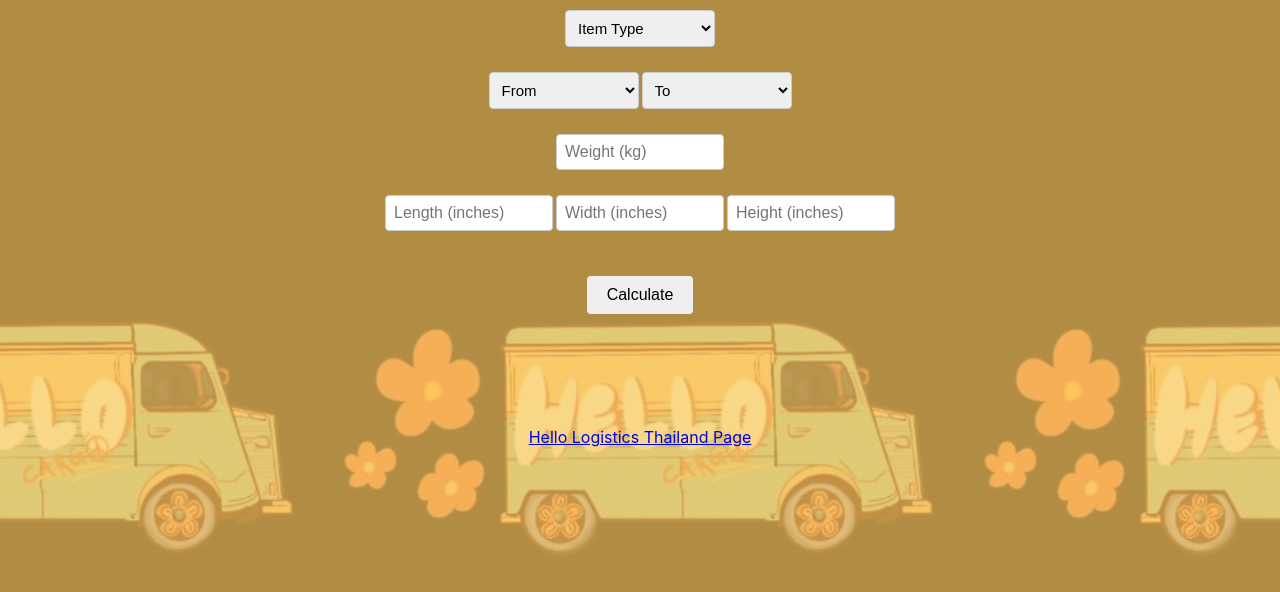
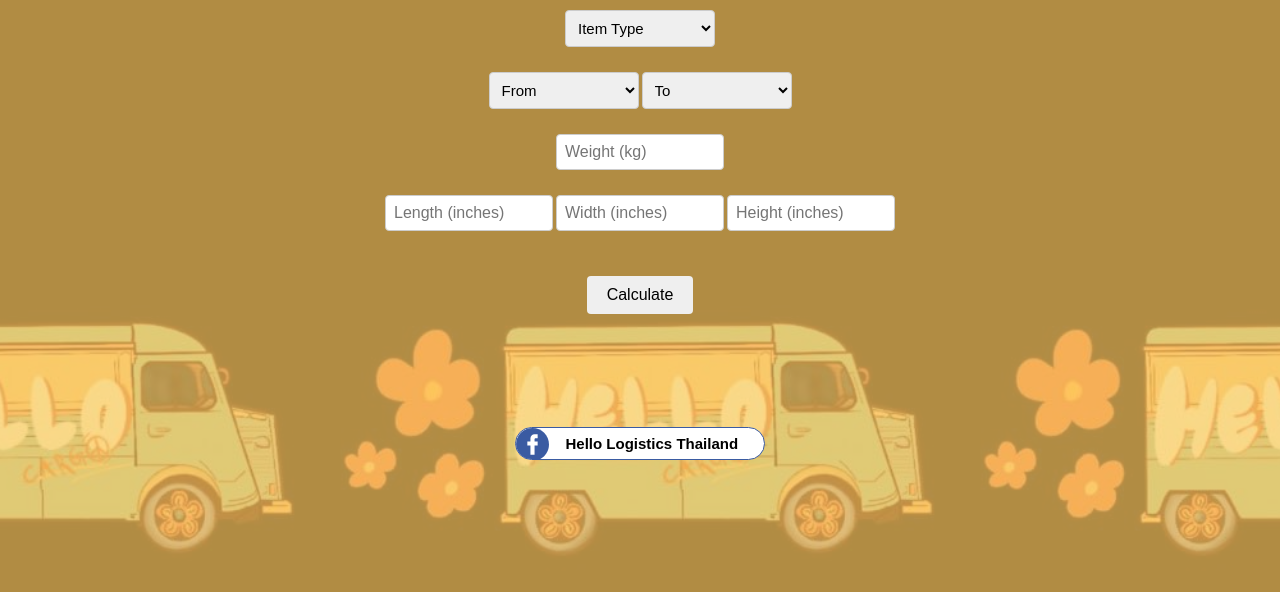
Before and after one commit to HelloHello1020/1-pcs-estimate-cost-calculator, a React (Create React App) app: page / in a window 1280 px wide. Shown: the top 592 px of the page. Built offline with nearby package versions, Linux system fonts and the light colour scheme.

Commit message:
website v14

```diff
--- a/src/App.js
+++ b/src/App.js
@@ -3,7 +3,7 @@
 
 function App() {
   const itemOptions = ["Phone", "Laptop/Macbook", "Printer", "Tablet/IPad", "Monitor", "CPU", "TV", "Air Cooler", "Air Fryer", "Guitar", "Others"]
-  const locationOptions = ['Maesot', 'Yangon', 'Mandalay', 'Chiang Mai', 'Myawaddy', 'Bangkok'];
+  const locationOptions = ['Maesot', 'Yangon', 'Mandalay', 'Chiang Mai', 'Myawaddy', 'Bangkok', "Samut Sakhon", "Nakhon Phanom", "Phetchaburi", "Ranong", "Nakhon Sawan", "Ratchaburi", "Samut Prakan", "Pathum Thani", "Kantang Trang", "Phuket", "Prachin Buri", "Nonthaburi"];
 
   const [selectedItemOption1, setSelectedItemOption] = useState("");
   const [deviceLength, setDeviceLength] = useState("");
@@ -19,15 +19,18 @@
   const homeDeliveryLocations = {
     Yangon: ["Dala", "Thanlyin", "Hmawbi", "Others", "No Door2Door"],
     Mandalay: ["19 Street, 115 Street x 58 Street, 48 Street", "19 Street, 115 Street x 58 Street, 92 Street", "Others", "No Door2Door"],
-    Maesot : ["Hua Fai", "Naung Bwar", "Mae Pa Nuea", "Mae Pa (Moo 1)", "Tambon", "Tambon Tha Sai Lod", "Others"]
+    Maesot : ["Hua Fai", "Naung Bwar", "Mae Pa Nuea", "Mae Pa (Moo 1)", "Tambon", "Tambon Tha Sai Lod", "Others", "No Door2Door"]
   };
 
   const transportationCost = useRef();
   const door2doorCost = useRef();
-  const pageLink = useRef()
 
   let homeDeliveryCost = ``;
   let estimatedCost = ``;
+
+  const openHelloFacebookLink = () => {
+    window.open("https://www.facebook.com/share/1Dsn9K7jrQ/?mibextid=wwXIfrq", "_blank");
+  };
 
   useEffect(() => {
     setHomeDeliveryOptions(homeDeliveryLocations[selectedOption2] || []);
@@ -73,11 +76,13 @@
     }
 
     else if (selectedOption2 === "Maesot") {
-      if (selectedHomeDelivery === ("Hua Fai" || "Naung Bwar" || "Mae Pa Nuea" || "Mae Pa (Moo 1)" || "Tambon" || "Tambon Tha Sai Lod")) {
-        homeDeliveryCost = `฿40`
-      }
-      else {
-        homeDeliveryCost = `฿60`
+      if (weight < 100) {
+        if (["Hua Fai", "Naung Bwar", "Mae Pa Nuea", "Mae Pa (Moo 1)", "Tambon", "Tambon Tha Sai Lod"].includes(selectedHomeDelivery)) {
+          homeDeliveryCost = `฿40`
+        }
+        else if (selectedHomeDelivery === "Others") {
+          homeDeliveryCost = `฿60`
+        }
       }
     }
 
@@ -184,7 +189,7 @@
           }
         }
 
-        else if (weight >= 5.1 && weight <= 20) {
+        else if (weight >= 5.1 && weight <= 100) {
           if (length > 24 || width > 24 || height > 24) {
             estimatedCost = `฿${Math.round(weight * 35 + 20)}\n(฿20 for extra box size)`
           }
@@ -208,7 +213,7 @@
           }
         }
 
-        else if (weight >= 5.1 && weight <= 20) {
+        else if (weight >= 5.1 && weight <= 100) {
           if (length > 24 || width > 24 || height > 24) {
             estimatedCost = `${Math.round(weight * 2500 + 2000)} MMK\n(2000 for extra box size)`
           }
@@ -331,6 +336,106 @@
 
         else {
           estimatedCost = `฿${Math.round(weight * 55)}\n(Only using weight)\nClick the link below to negotiate about the full price`
+        }
+      }
+
+      else if ([
+        "Samut Sakhon", "Nakhon Phanom", "Phetchaburi", "Ranong",
+        "Nakhon Sawan", "Ratchaburi", "Samut Prakan", "Pathum Thani",
+        "Kantang Trang", "Phuket", "Nonthaburi"
+      ].includes(selectedOption2)) {
+        if (selectedOption1 === "Maesot") {
+          if (weight <= 2) {
+            if (length > 12 || width > 12 || height > 12) {
+              estimatedCost = `Too large for estimation\nClick the link below to negotiate about the full price`
+            }
+            else if (length > 6 || width > 6 || height > 6) {
+              estimatedCost = `฿130\n(฿50 for extra box size)`
+            }
+            else if (length <= 6 || width <= 6 || height <= 6) {
+              estimatedCost = `฿80`
+            }
+          }
+          if (weight >= 2.1 && weight <= 3) {
+            if ((length > 12 || width > 12 || height > 12)) {
+              estimatedCost = `Too large for estimation\nClick the link below to negotiate about the full price`
+            }
+            else if (length > 8 || width > 8 || height > 8) {
+              estimatedCost = `฿150\n(฿50 for extra box size)`
+            }
+            else if (length <= 8 || width <= 8 || height <= 8) {
+              estimatedCost = `฿100`
+            }
+          }
+          if (weight >= 3.1 && weight <= 4) {
+            if (length > 18 || width > 18 || height > 18) {
+              estimatedCost = `Too large for estimation\nClick the link below to negotiate about the full price`
+            }
+            else if (length > 12 || width > 12 || height > 12) {
+              estimatedCost = `฿200\n(฿70 for extra box size)`
+            }
+            else if (length <= 12 || width <= 12 || height <= 12){
+              estimatedCost = `฿130`
+            }
+          }
+          if (weight >= 4.1 && weight <= 10) {
+            if (length > 24 || width > 24 || height > 24) {
+              estimatedCost = `Too large for estimation\nClick the link below to negotiate about the full price`
+            }
+            else if (length <= 24 || width <= 24 || height <= 24) {
+              estimatedCost = `฿${weight * 50}`
+            }
+          }
+          if (weight > 10) {
+            estimatedCost = `฿${weight * 45}\n(Only using weight)\nClick the link below to negotiate about the full price`
+          }
+        }
+
+        if (selectedOption1 === "Mandalay" || selectedOption1 === "Yangon") {
+          if (weight <= 2) {
+            if (length > 12 || width > 12 || height > 12) {
+              estimatedCost = `Too large for estimation\nClick the link below to negotiate about the full price`
+            }
+            else if (length > 6 || width > 6 || height > 6) {
+              estimatedCost = `฿230\n${selectedOption1} - Maesot: ฿150 | Maesot - ${selectedOption2}: ฿80\n(฿50 for extra box size)`
+            }
+            else if (length <= 6 || width <= 6 || height <= 6) {
+              estimatedCost = `฿180\n${selectedOption1} - Maesot: ฿100 | Maesot - ${selectedOption2}: ฿80`
+            }
+          }
+          if (weight >= 2.1 && weight <= 3) {
+            if ((length > 12 || width > 12 || height > 12)) {
+              estimatedCost = `Too large for estimation\nClick the link below to negotiate about the full price`
+            }
+            else if (length > 8 || width > 8 || height > 8) {
+              estimatedCost = `฿300\n${selectedOption1} - Maesot: ฿200 | Maesot - ${selectedOption2}: ฿100\n(฿50 for extra box size)`
+            }
+            else if (length <= 8 || width <= 8 || height <= 8) {
+              estimatedCost = `฿250\n${selectedOption1} - Maesot: ฿150 | Maesot - ${selectedOption2}: ฿100`
+            }
+          }
+          if (weight >= 3.1 && weight <= 4) {
+            if (length > 18 || width > 18 || height > 18) {
+              estimatedCost = `Too large for estimation\nClick the link below to negotiate about the full price`
+            }
+            else if (length > 12 || width > 12 || height > 12) {
+              estimatedCost = `฿420\n${selectedOption1} - Maesot: ฿250 | Maesot - ${selectedOption2}: ฿150\n(฿70 for extra box size)`
+            }
+            else if (length <= 12 || width <= 12 || height <= 12){
+              estimatedCost = `฿350\n${selectedOption1} - Maesot: ฿200 | Maesot - ${selectedOption2}: ฿150`
+            }
+          }
+          if (weight >= 4.1 && weight <= 10) {
+            if (length > 24 || width > 24 || height > 24) {
+              estimatedCost = `Too large for estimation\nClick the link below to negotiate about the full price`
+            }
+            else if (length <= 24 || width <= 24 || height <= 24) {
+              estimatedCost = `฿${weight * 100}\n${selectedOption1} - Maesot: ฿${weight * 50} | Maesot - ${selectedOption2}: ฿${weight * 50}`
+            }
+          }
+          if (weight > 10) {
+            estimatedCost = `฿${weight * 95}\n${selectedOption1} - Maesot: ฿${weight * 45} | Maesot - ${selectedOption2}: ฿${weight * 50}\n(Only using weight)\nClick the link below to negotiate about the full price`
+          }
         }
       }
     }
@@ -475,8 +580,8 @@
       }
     }
 
-    transportationCost.current.innerText = `Transportation Cost:\n${estimatedCost}`
-    door2doorCost.current.innerText = `Door2Door Cost:\n${homeDeliveryCost}`
+    transportationCost.current.innerText = `Transportation Cost: ${estimatedCost}`
+    door2doorCost.current.innerText = `Door2Door Cost: ${homeDeliveryCost}`
   };
 
   return (
@@ -605,7 +710,14 @@
         <h2 className="transportation-cost" ref={transportationCost}></h2>
         <h2 className="door2door-cost" ref={door2doorCost}></h2>
       </div>
-      <a className="page-link" ref={pageLink} href="https://www.facebook.com/share/1Dsn9K7jrQ/?mibextid=wwXIfr" target="_blank">Hello Logistics Thailand Page</a>
+      <button
+        className="hello-facebook-link-button"
+        onClick={openHelloFacebookLink}
+      >
+        <span class="icon"><svg xmlns="http://www.w3.org/2000/svg" width="33" viewBox="0 0 512 512" height="33"><g fill-rule="evenodd" clip-rule="evenodd"><path fill="#3a5ba2" d="m256.23 512c140.58 0 255.77-115.19 255.77-255.77 0-141.046-115.19-256.23-255.77-256.23-141.046 0-256.23 115.184-256.23 256.23 0 140.58 115.184 255.77 256.23 255.77z"></path><path fill="#fff" d="m224.023 160.085c0-35.372 28.575-63.946 63.938-63.946h48.072v63.946h-32.199c-8.608 0-15.873 7.257-15.873 15.873v32.192h48.072v63.938h-48.072v144.22h-63.938v-144.22h-48.065v-63.938h48.065z"></path></g></svg></span>
+        <span class="text1">Hello Logistics Thailand</span>
+        <span class="text2">2.4K Followers</span>
+      </button>
     </div>
   );
 }
--- a/src/style.css
+++ b/src/style.css
@@ -62,6 +62,12 @@
     display: flex;
     flex-direction: column;
   }
+  .transportation-cost {
+    font-size: 18px;
+  }
+  .door2door-cost {
+    font-size: 18px;
+  }
 }
 
 .estimate-cost {
@@ -69,3 +75,69 @@
   flex-direction: column;
   text-align: center;
 }
+
+.hello-facebook-link-button {
+  position: relative;
+  width: 250px;
+  height: 33px;
+  border-radius: 30px;
+  background-color: white;
+  border: 1px #3a5ba2 solid;
+  overflow: hidden;
+}
+
+.text1 {
+  font-size: 15px;
+  font-weight: 600;
+  margin-left: 10%;
+}
+
+.text2 {
+  position: absolute;
+  top: 25%;
+  left: -100px;
+  font-weight: 700;
+  font-size: 14px;
+  color: white;
+}
+
+.icon {
+  position: absolute;
+  top: 0;
+  left: 0;
+  transition: transform 0.6s;
+}
+
+.icon::before {
+  position: absolute;
+  left: -100px;
+  top: 0;
+  z-index: -1;
+  content: '';
+  width: 130px;
+  height: 33px;
+  border-radius: 30px;
+  background-color: #3a5ba2;
+}
+
+.hello-facebook-link-button:hover .icon {
+  transform: translateX(210px);
+  transition: transform 0.7s;
+}
+
+.hello-facebook-link-button:hover .text1 {
+  visibility: hidden;
+}
+
+.hello-facebook-link-button:hover {
+  background-color: #3a5ba2;
+}
+
+.hello-facebook-link-button:hover .text2 {
+  transform: translateX(170px);
+  transition: transform 0.8s;
+}
+
+.hello-facebook-link-button:active {
+  transform: scale(1.03);
+}
```
